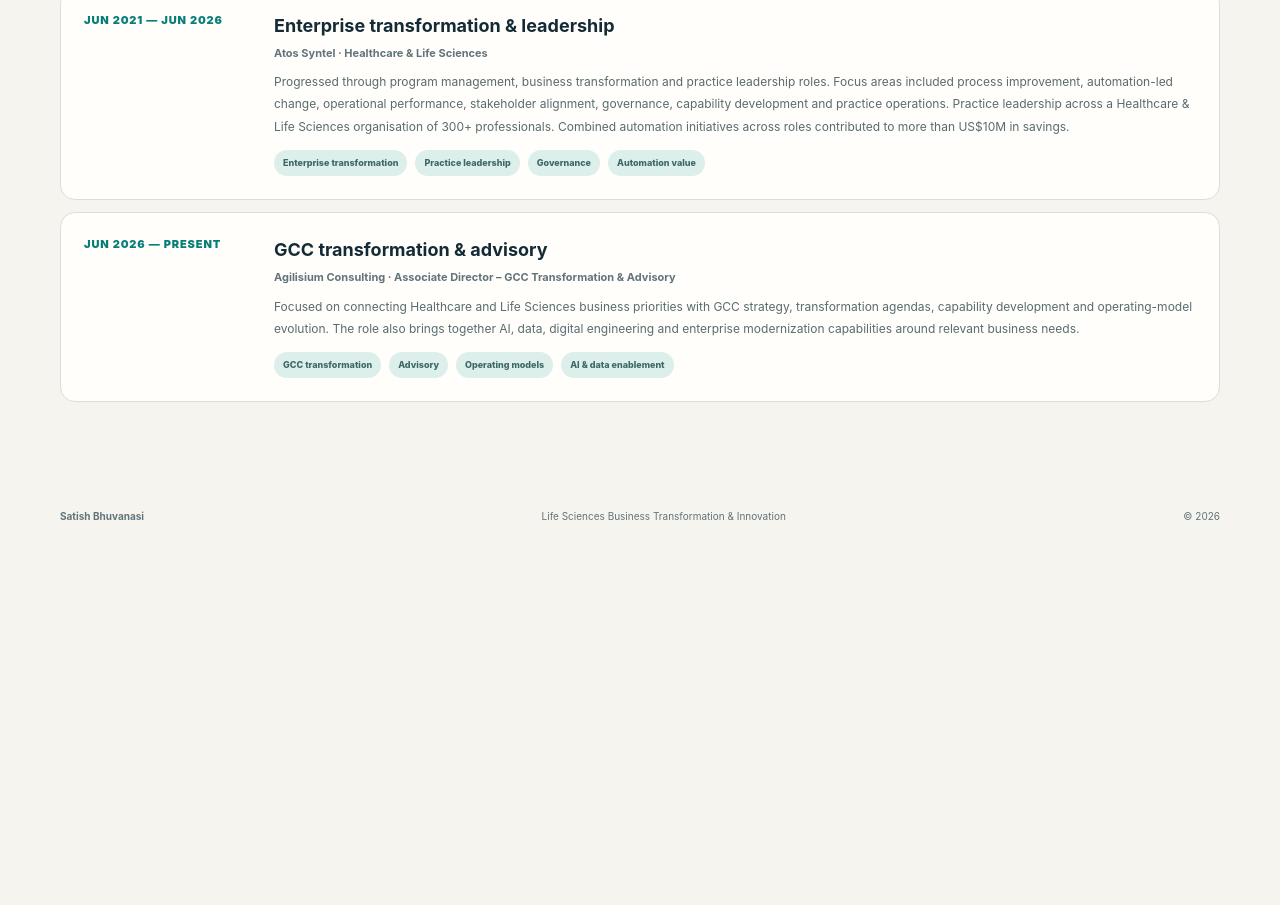
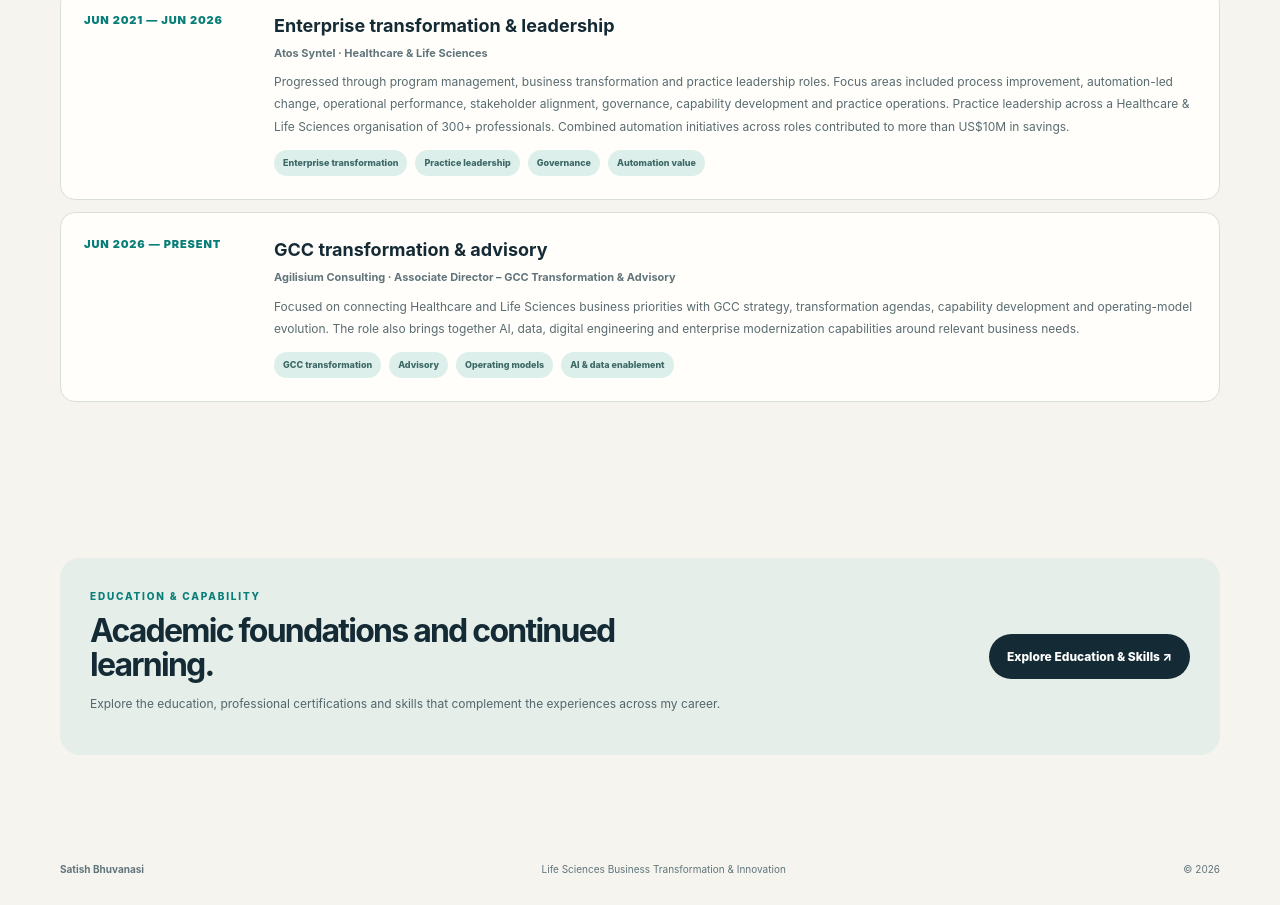
Before and after one commit to satishbhuvanasi/satishbhuvanasi.github.io, a plain HTML site: page journey.html in a window 1280 px wide. Shown: the part 1446-2351 px from the top of the page. Before the commit the page ends 1998 px from the top, so only its background shows below. Drawn offline with Linux system fonts and the light colour scheme.

Commit message:
Link Education and Skills page from Journey

```diff
--- a/journey.html
+++ b/journey.html
@@ -13,5 +13,17 @@
 <div class="role"><div class="date">JUN 2021 — JUN 2026</div><div><h3>Enterprise transformation & leadership</h3><div class="company">Atos Syntel · Healthcare & Life Sciences</div><p>Progressed through program management, business transformation and practice leadership roles. Focus areas included process improvement, automation-led change, operational performance, stakeholder alignment, governance, capability development and practice operations. Practice leadership across a Healthcare & Life Sciences organisation of 300+ professionals. Combined automation initiatives across roles contributed to more than US$10M in savings.</p><div class="tagrow"><span>Enterprise transformation</span><span>Practice leadership</span><span>Governance</span><span>Automation value</span></div></div></div>
 <div class="role"><div class="date">JUN 2026 — PRESENT</div><div><h3>GCC transformation & advisory</h3><div class="company">Agilisium Consulting · Associate Director – GCC Transformation &amp; Advisory</div><p>Focused on connecting Healthcare and Life Sciences business priorities with GCC strategy, transformation agendas, capability development and operating-model evolution. The role also brings together AI, data, digital engineering and enterprise modernization capabilities around relevant business needs.</p><div class="tagrow"><span>GCC transformation</span><span>Advisory</span><span>Operating models</span><span>AI & data enablement</span></div></div></div>
 </div></div></section>
+  <section class="section">
+  <div class="wrap">
+    <div class="featureband">
+      <div>
+        <div class="eyebrow">Education & capability</div>
+        <h2>Academic foundations and continued learning.</h2>
+        <p>Explore the education, professional certifications and skills that complement the experiences across my career.</p>
+      </div>
+      <a class="btn darkbtn" href="education-skills.html">Explore Education & Skills ↗</a>
+    </div>
+  </div>
+</section>
 </main><footer><div class="wrap"><div class="foot"><b>Satish Bhuvanasi</b><span>Life Sciences Business Transformation & Innovation</span><span>© 2026</span></div></div></footer>
 <script src="./assets/site.js?v=4"></script></body></html>
```
